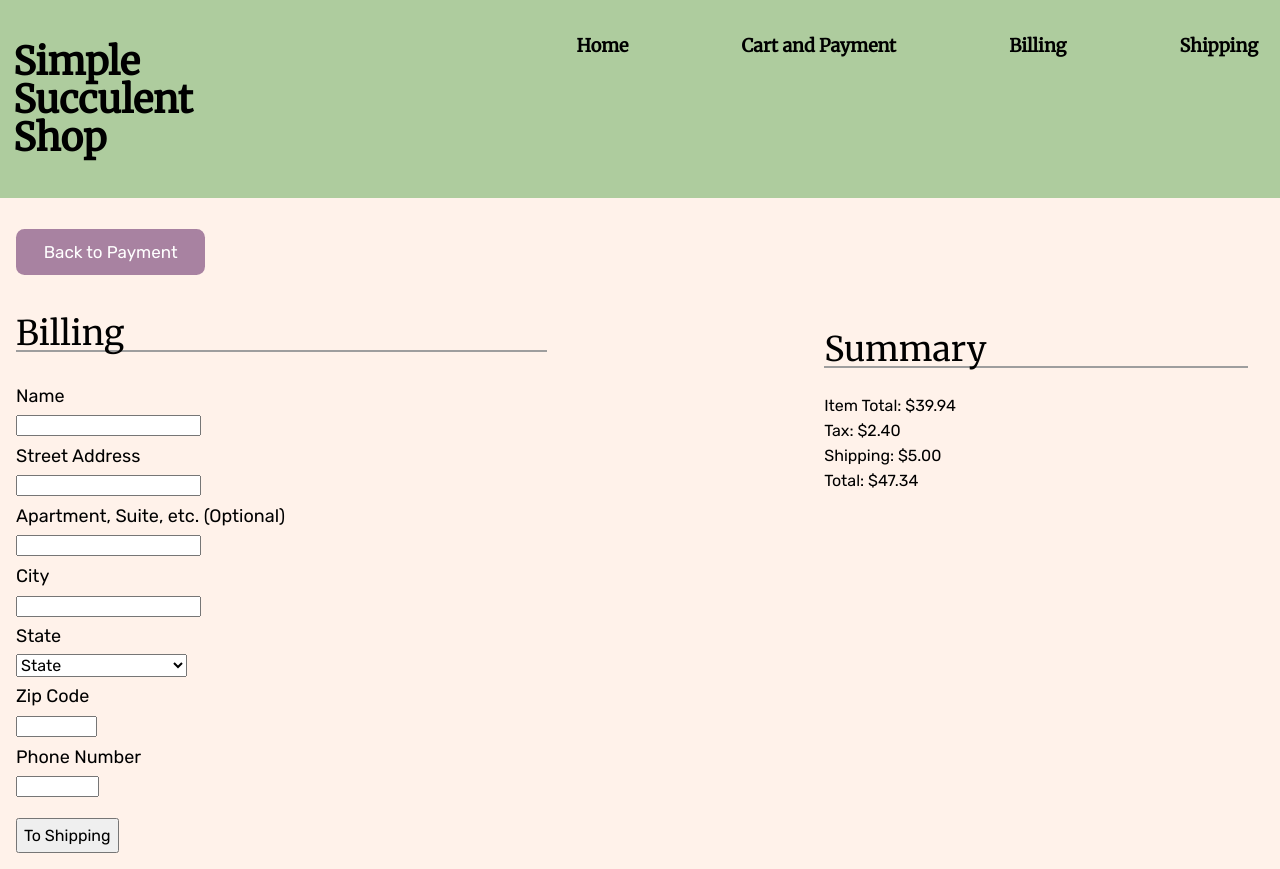
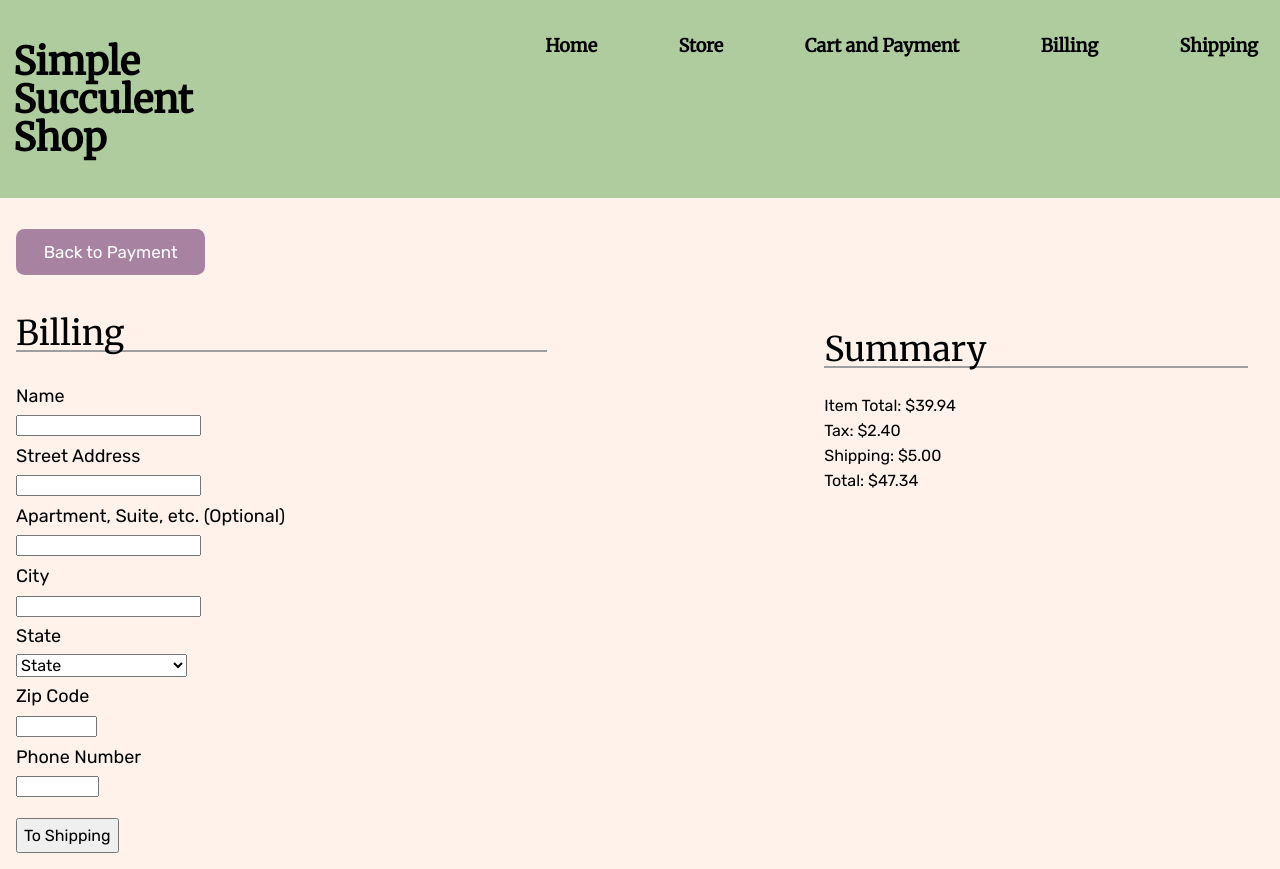
Before and after one commit to ITMD362-Team-BEJJ/project2, a website: page billing/index.html in a window 1280 px wide. Drawn offline with Linux system fonts and the light colour scheme.

Commit message:
Add store to header

```diff
--- a/assets/js/site.js
+++ b/assets/js/site.js
@@ -10,6 +10,11 @@ var newAddressCheckbox;
 // Add a `js` class for any JavaScript-dependent CSS
 // See https://developer.mozilla.org/en-US/docs/Web/API/Element/classList
 html.classList.add('js');
+
+// Logic for Store
+if(html.id === 'store') {
+
+}
 
 // Logic for payment form
 if(html.id === 'payment') {
--- a/billing/index.html
+++ b/billing/index.html
@@ -12,6 +12,7 @@
     <nav>
       <ul id="nav-buttons">
         <li><a class="nav-button" id="home-nav" href="../">Home</a></li>
+        <li><a class="nav-button" id="store-nav" href="../store/">Store</a></li>
         <li><a class="nav-button" id="cart-and-payment-nav" href="../payment">Cart and Payment</a></li>
         <li><a class="nav-button" id="billing-nav" href="">Billing</a></li>
         <li><a class="nav-button" id="shipping-nav" href="../shipping/">Shipping</a></li>
```
Also changed, not shown: payment/index.html (+1 -0 lines), shipping/index.html (+1 -0 lines), store/index.html (+1 -0 lines).
